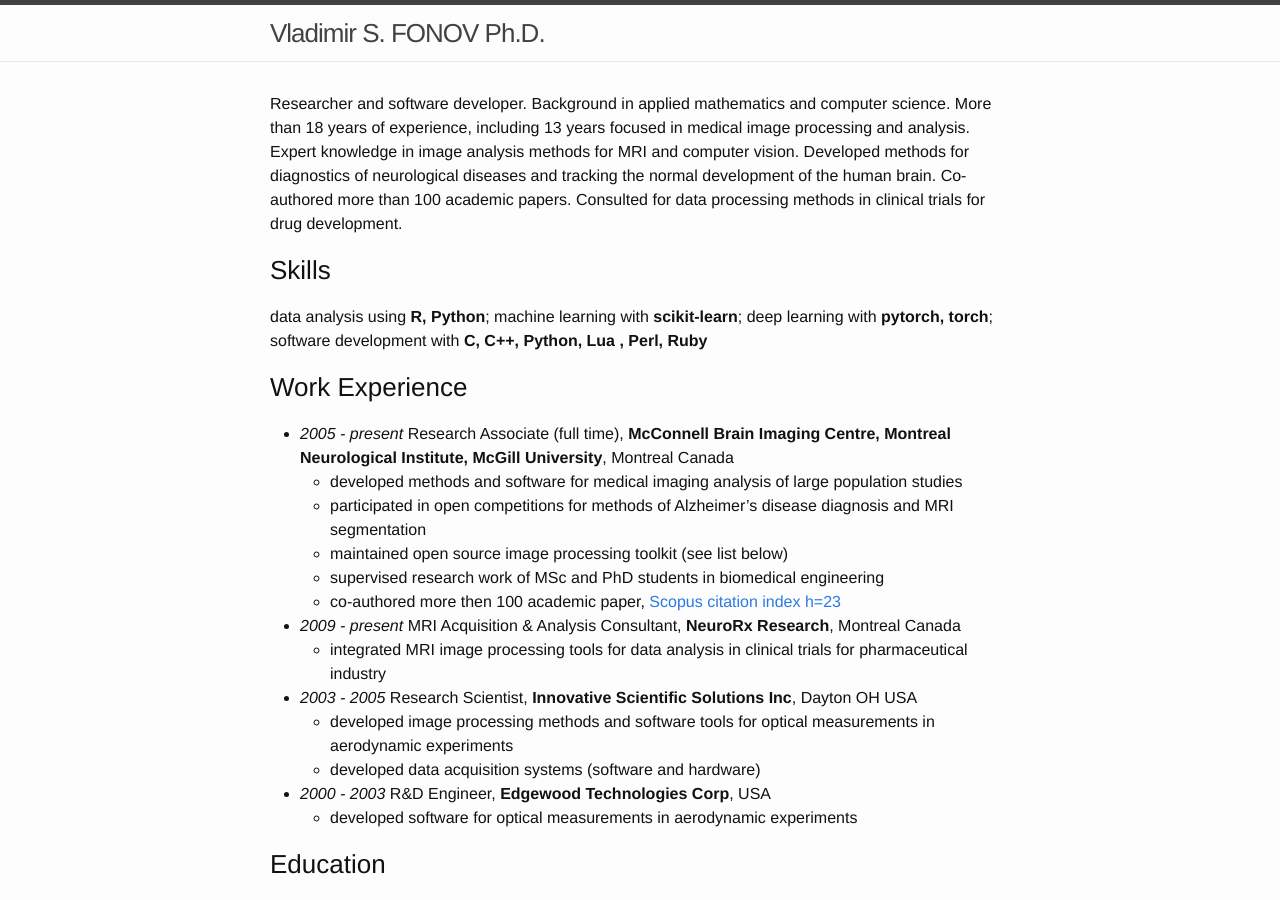
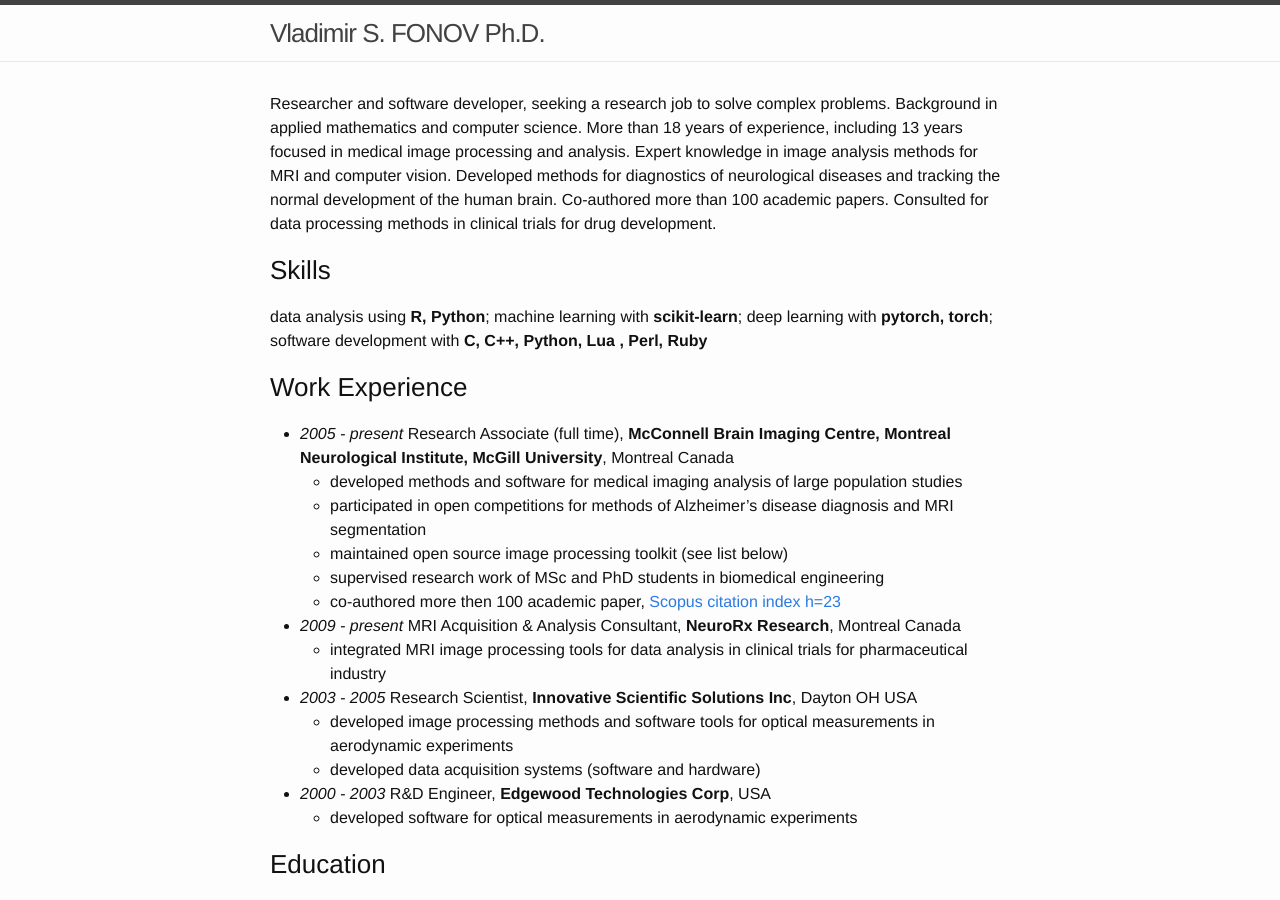
Before and after one commit to vfonov/vfonov.github.io, a Jekyll site: the page built from CV_industry.md, in a window 1280 px wide and 900 px high. Built offline with Jekyll 4.4.1, drawn with Linux system fonts in a browser that asks for light colours.

Commit message:
Added objective

```diff
--- a/CV_industry.md
+++ b/CV_industry.md
@@ -3,7 +3,7 @@
 title: Vladimir S. FONOV Ph.D.
 permalink: /cv_ind/
 ---
-Researcher and software developer. Background in applied mathematics and computer science. More than 18 years of experience, including 13 years focused in medical image processing and analysis.
+Researcher and software developer, seeking a research job to solve complex problems. Background in applied mathematics and computer science. More than 18 years of experience, including 13 years focused in medical image processing and analysis.
 Expert knowledge in image analysis methods for MRI and computer vision. Developed methods for diagnostics of neurological diseases and tracking the normal development of the human brain. Co-authored more than 100 academic papers. Consulted for data processing methods in clinical trials for drug development.
 
 ### Skills
```
